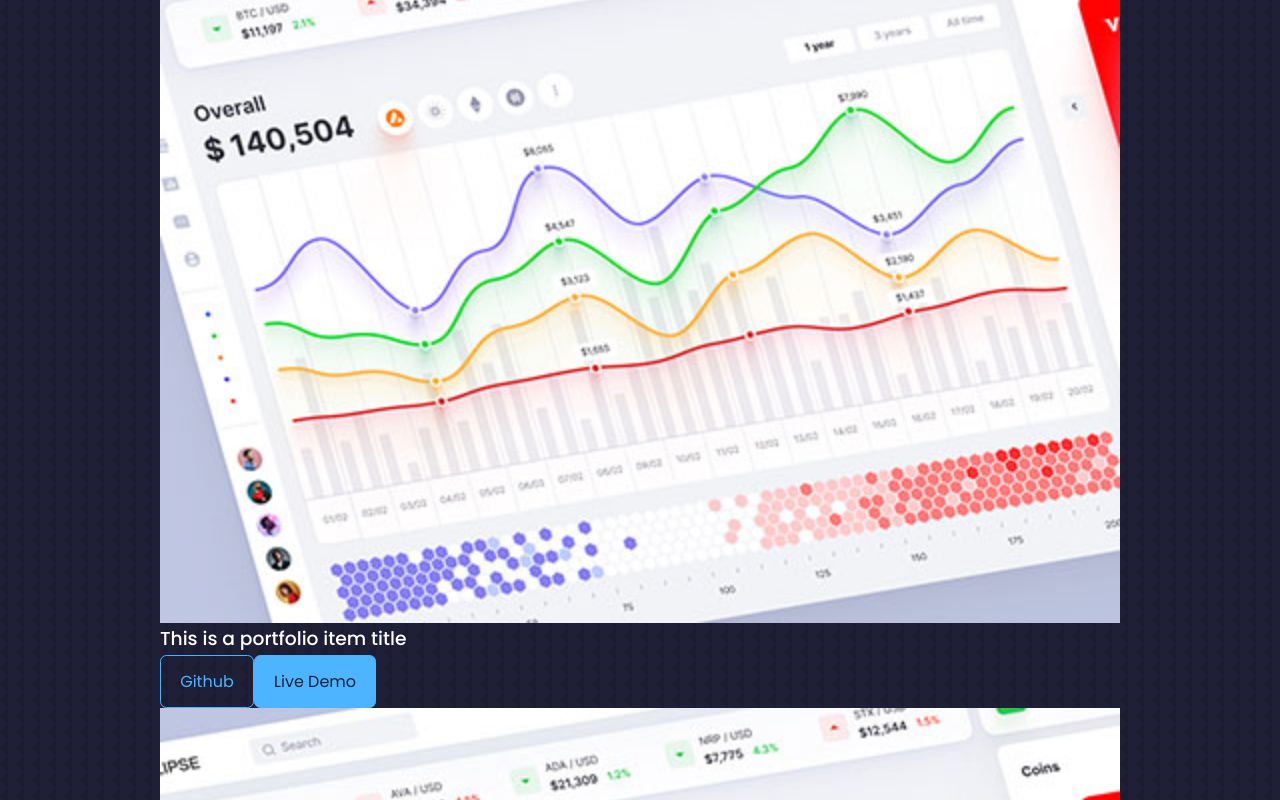
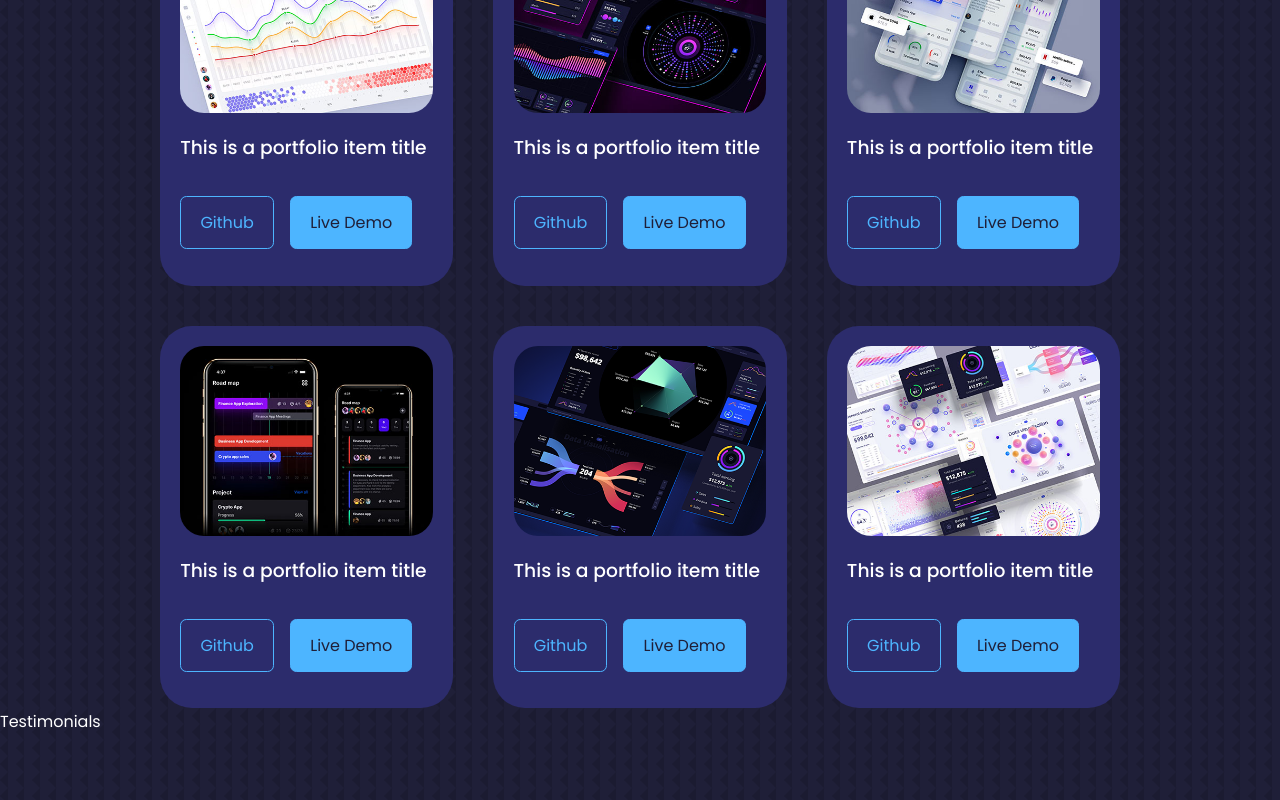
Before and after one commit to KhalilMohamed01/react-portfolio, a React (Create React App) app: page / in a window 1280 px wide. Shown: the part 3180-3980 px from the top of the page. Built offline with nearby package versions, Linux system fonts and the light colour scheme; a web font is replaced by a local one.

Commit message:
working on portfolio css

```diff
--- a/src/components/portfolio/Portfolio.jsx
+++ b/src/components/portfolio/Portfolio.jsx
@@ -19,24 +19,60 @@
             <img src={IMG1} alt="" />
           </div>
             <h3>This is a portfolio item title</h3>
-            <a href="http://github.com" target="_blank" className='btn'>Github</a>
+<div className="portfolio__item-cta">
+<a href="http://github.com" target="_blank" className='btn'>Github</a>
             <a href="http://dribbble.com" target="_blank" className='btn btn-primary'>Live Demo</a>
+</div>
         </article>
         <article className="portfolio__item">
           <div className="portfolio__item-image">
-            <img src={IMG1} alt="" />
+            <img src={IMG2} alt="" />
           </div>
             <h3>This is a portfolio item title</h3>
-            <a href="http://github.com" target="_blank" className='btn'>Github</a>
+<div className="portfolio__item-cta">
+<a href="http://github.com" target="_blank" className='btn'>Github</a>
             <a href="http://dribbble.com" target="_blank" className='btn btn-primary'>Live Demo</a>
+</div>
         </article>
         <article className="portfolio__item">
           <div className="portfolio__item-image">
-            <img src={IMG1} alt="" />
+            <img src={IMG3} alt="" />
           </div>
             <h3>This is a portfolio item title</h3>
-            <a href="http://github.com" target="_blank" className='btn'>Github</a>
+<div className="portfolio__item-cta">
+<a href="http://github.com" target="_blank" className='btn'>Github</a>
             <a href="http://dribbble.com" target="_blank" className='btn btn-primary'>Live Demo</a>
+</div>
+        </article>
+        <article className="portfolio__item">
+          <div className="portfolio__item-image">
+            <img src={IMG4} alt="" />
+          </div>
+            <h3>This is a portfolio item title</h3>
+<div className="portfolio__item-cta">
+<a href="http://github.com" target="_blank" className='btn'>Github</a>
+            <a href="http://dribbble.com" target="_blank" className='btn btn-primary'>Live Demo</a>
+</div>
+        </article>
+        <article className="portfolio__item">
+          <div className="portfolio__item-image">
+            <img src={IMG5} alt="" />
+          </div>
+            <h3>This is a portfolio item title</h3>
+<div className="portfolio__item-cta">
+<a href="http://github.com" target="_blank" className='btn'>Github</a>
+            <a href="http://dribbble.com" target="_blank" className='btn btn-primary'>Live Demo</a>
+</div>
+        </article>
+        <article className="portfolio__item">
+          <div className="portfolio__item-image">
+            <img src={IMG6} alt="" />
+          </div>
+            <h3>This is a portfolio item title</h3>
+<div className="portfolio__item-cta">
+<a href="http://github.com" target="_blank" className='btn'>Github</a>
+            <a href="http://dribbble.com" target="_blank" className='btn btn-primary'>Live Demo</a>
+</div>
         </article>
       </div>
 
--- a/src/components/portfolio/portfolio.css
+++ b/src/components/portfolio/portfolio.css
@@ -0,0 +1,33 @@
+.portfolio__container{
+    display: grid;
+    grid-template-columns: repeat(3,1fr);
+    gap: 2.5rem;
+}
+
+.portfolio__item{
+    background: var(--color-bg-variant);
+    padding: 1.2rem;
+    border-radius: 2rem;
+    border:1px solid transparent;
+    transition: var(--transition);
+}
+
+.portfolio__item:hover{
+    border-color: var(--color-primary-variant);
+    background: transparent;
+}
+
+.portfolio__item-image{
+    border-radius: 1.5rem;
+    overflow: hidden;
+}
+
+.portfolio__item h3{
+    margin:1.2rem 0 2rem;
+}
+
+.portfolio__item-cta{
+    display: flex;
+    gap:1rem;
+    margin-bottom: 1rem;
+}
```
